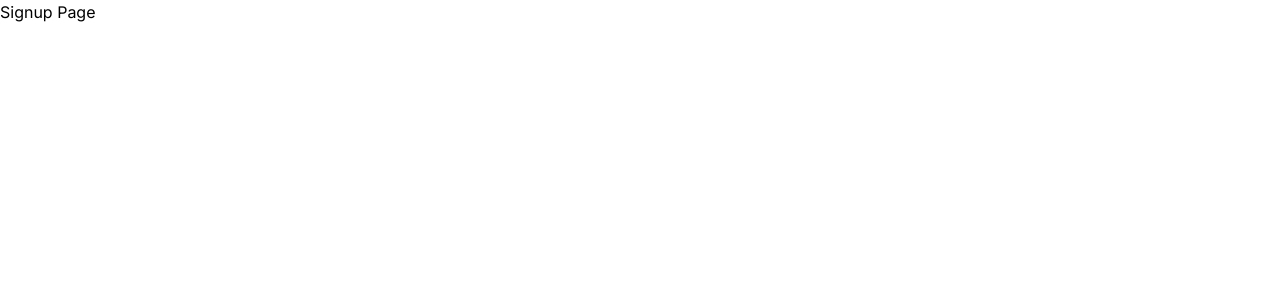
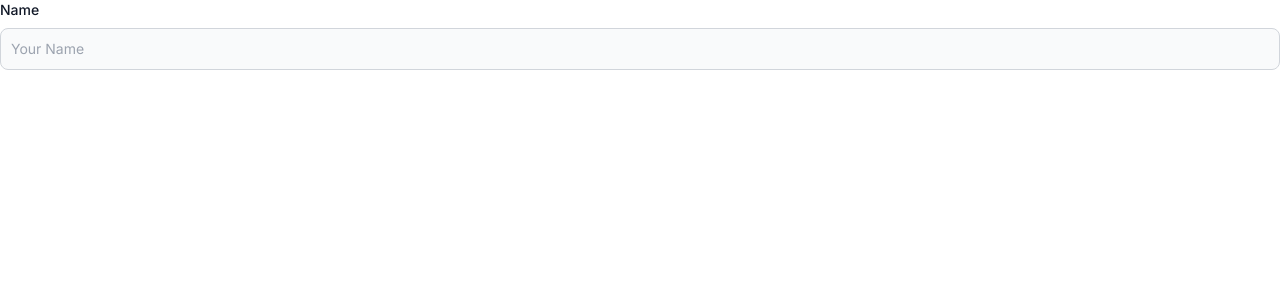
Before and after one commit to MishraSwet/strings, a Next.js app: page /signup in a window 1280 px wide. Shown: the top 300 px of the page. Built offline with nearby package versions, Linux system fonts and the light colour scheme.

Commit message:
Added A Form Component

```diff
--- /dev/null
+++ b/src/app/components/Form.tsx
@@ -0,0 +1,14 @@
+interface formProps{
+    label: string,
+    placeholder: string,
+    type?:string
+}
+
+export default function Form({ label, placeholder }: formProps) {
+    return <div>
+        <div className="mb-5">
+            <label htmlFor="text" className="block mb-2 text-sm font-medium text-gray-900 dark:text-white">{label}</label>
+            <input type="text" id={label} className="bg-gray-50 border border-gray-300 text-gray-900 text-sm rounded-lg focus:ring-blue-500 focus:border-blue-500 block w-full p-2.5 dark:bg-gray-700 dark:border-gray-600 dark:placeholder-gray-400 dark:text-white dark:focus:ring-blue-500 dark:focus:border-blue-500" placeholder={placeholder} required />
+        </div>
+    </div>
+}
--- a/src/app/signup/page.tsx
+++ b/src/app/signup/page.tsx
@@ -1,5 +1,6 @@
+import Form from '../components/Form'
 export default function Signup() {
-    return (<div>
-        Signup Page
-    </div>)
+    return <div>
+        <Form label="Name" placeholder='Your Name'/>
+    </div>
 }
```
